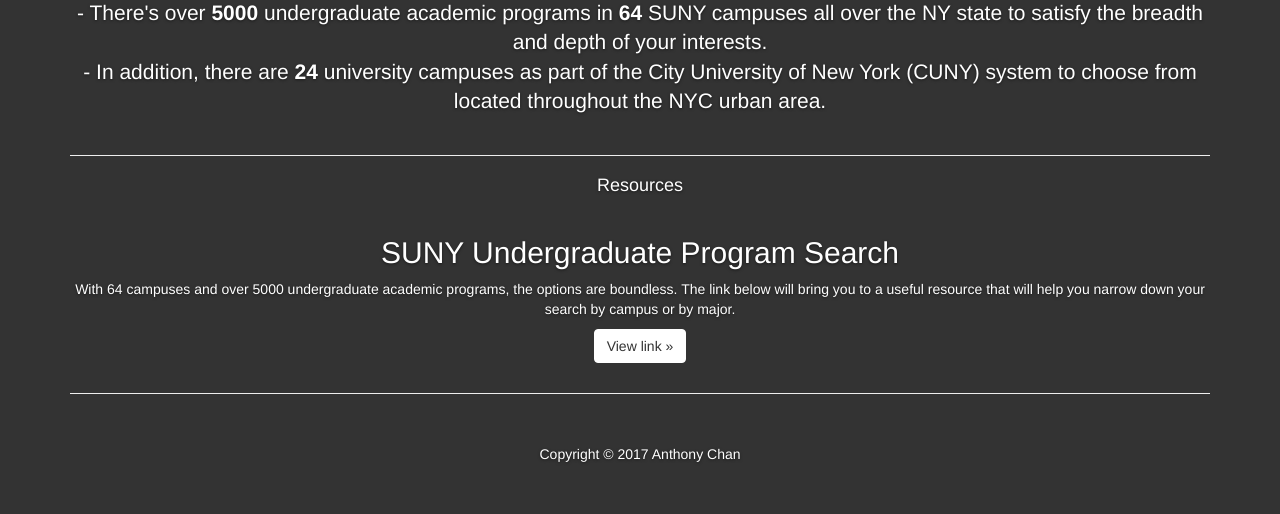
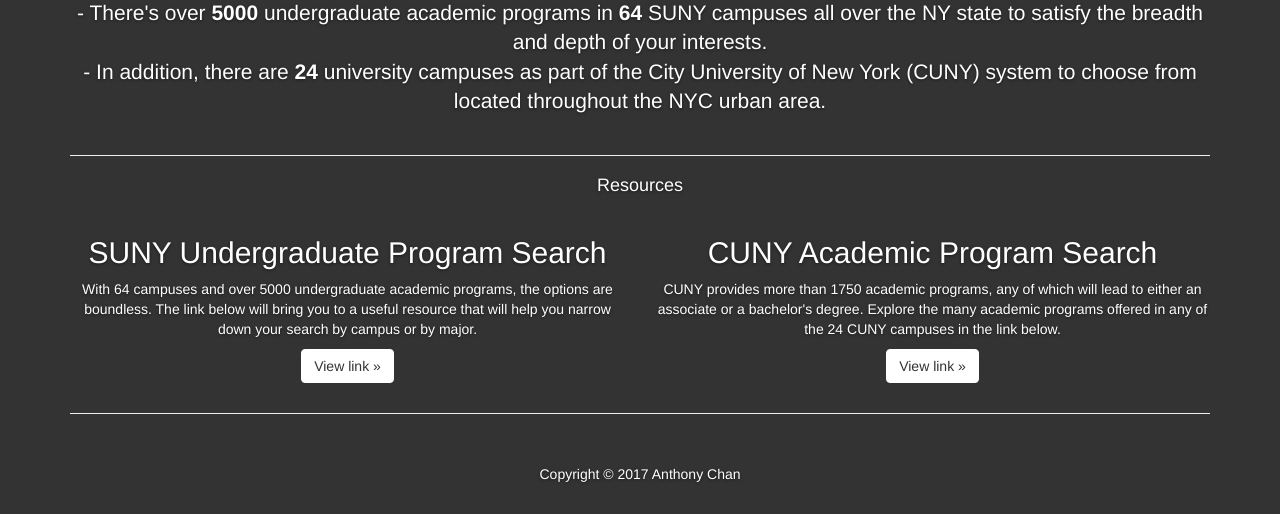
Before and after one commit to anthonyc1/excelsior-hack, a Python web app: template templates/sunycuny.html in a window 1280 px wide. Shown: the part 657-1171 px from the top of the page. Before the commit the page ends 1119 px from the top, so only its background shows below. Run offline with Jinja, Linux system fonts and the light colour scheme; the template is opened without the code that fills it, so the values that code supplies are empty; some libraries are stand-ins or nearby versions.

Commit message:
add link for cuny program search

```diff
--- a/templates/sunycuny.html
+++ b/templates/sunycuny.html
@@ -69,11 +69,16 @@
       <hr>
       <center><h4>Resources</h4></center>
       <div class="row">
-        <div class="col-lg-12">
+        <div class="col-lg-6">
           <h2>SUNY Undergraduate Program Search</h2>
           <p>With 64 campuses and over 5000 undergraduate academic programs, the options are boundless. The link below will bring you to a useful resource that will help you narrow down your search by campus or by major.</p>
           <p><a class="btn btn-default" href="https://www.suny.edu/attend/find-a-suny-program/undergraduate/" target="_blank" role="button">View link &raquo;</a></p>
-        </div><!-- /.col-lg-4 -->
+        </div>
+        <div class="col-lg-6">
+          <h2>CUNY Academic Program Search</h2>
+          <p>CUNY provides more than 1750 academic programs, any of which will lead to either an associate or a bachelor's degree. Explore the many academic programs offered in any of the 24 CUNY campuses in the link below.</p>
+          <p><a class="btn btn-default" href="http://www2.cuny.edu/admissions/undergraduate/explore/programs/" target="_blank" role="button">View link &raquo;</a></p>
+        </div>
       </div><!-- /.row -->
 
 
```
